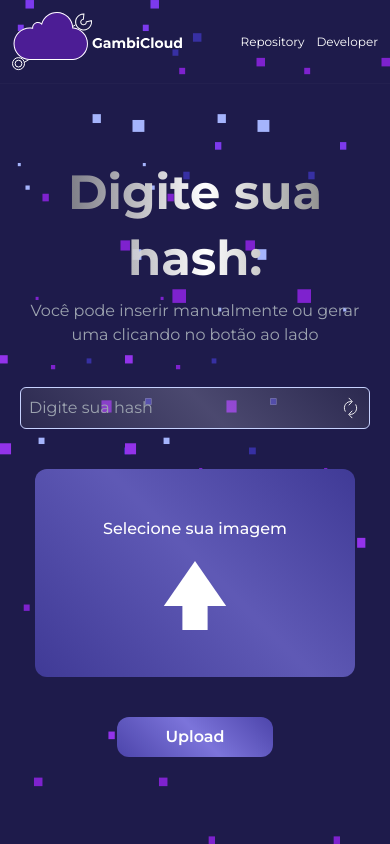
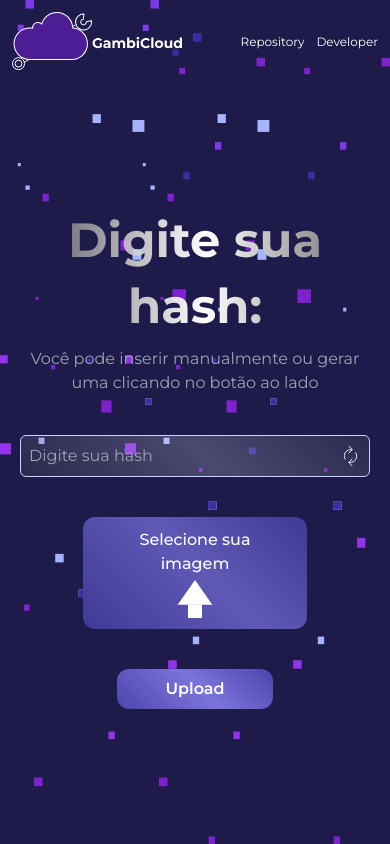
Before and after one commit to Guilherme-Matosoli/gambi-cloud-client, a Next.js app: page /upload in a window 390 px wide. Built offline with nearby package versions, Linux system fonts and the light colour scheme.

Commit message:
add responsive design to FileInput :iphone:

```diff
--- a/src/components/FileInput/index.tsx
+++ b/src/components/FileInput/index.tsx
@@ -8,16 +8,17 @@ interface FileInputProps extends InputHTMLAttributes<HTMLInputElement> {
 export const FileInput: React.FC<FileInputProps> = ({ onDropFunc, ...rest }) => {
 
   return (
-    <label onDragOver={e => e.preventDefault()} onDrop={e => onDropFunc(e)} htmlFor="image" className="cursor-pointer flex flex-col gap-5 items-center justify-center w-80 h-52 bg-indigo-800 rounded-xl gradient-background transition-smooth hover-input">
+    <label onDragOver={e => e.preventDefault()} onDrop={e => onDropFunc(e)} htmlFor="image" className="cursor-pointer flex flex-col gap-5 items-center justify-center w-80 h-52 bg-indigo-800 rounded-xl gradient-background transition-smooth hover-input max-phone:h-28 max-phone:w-56 max-phone:p-5 max-phone:gap-1">
       <input id="image" type="file" hidden accept="image/*"{...rest} />
 
-      <span className="text-white font-montserrat font-medium">
+      <span className="text-white font-montserrat font-medium text-center">
         Selecione sua imagem
       </span>
 
       <img
         src="/uploadIcon.svg"
         alt="Cloud that indicates upload"
+        className="max-phone: w-10"
       />
     </label>
   )
```
